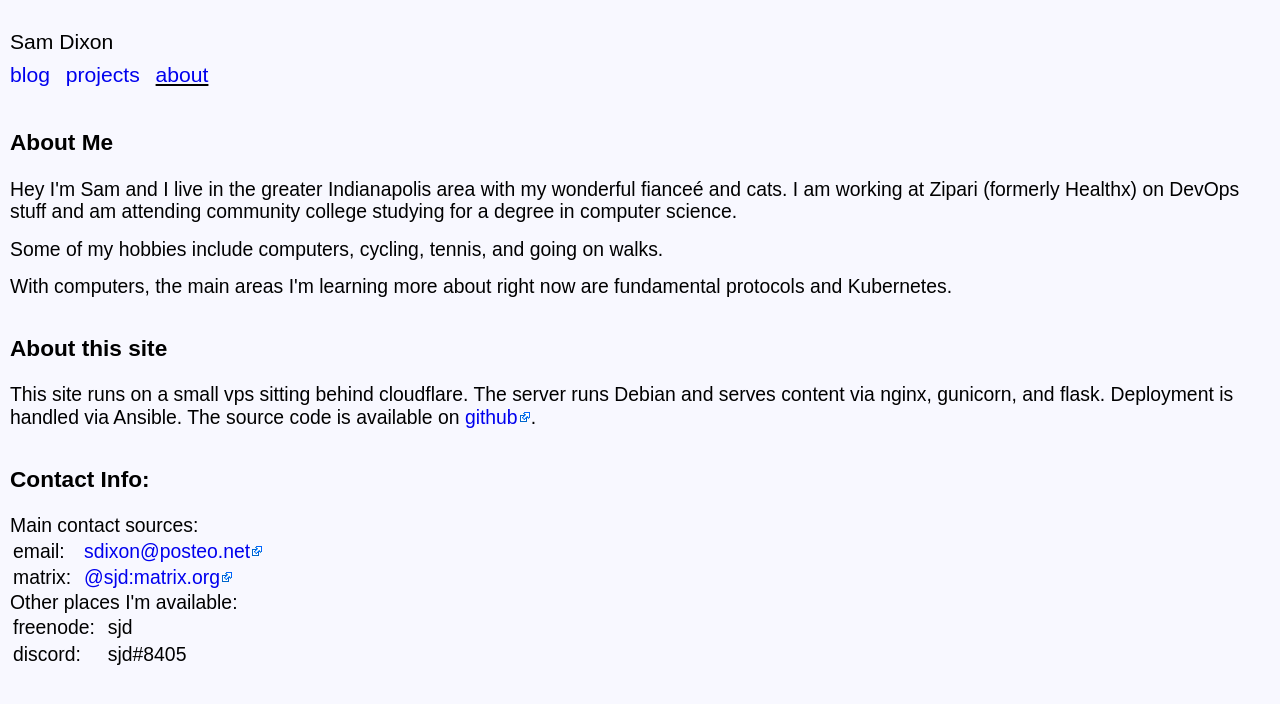
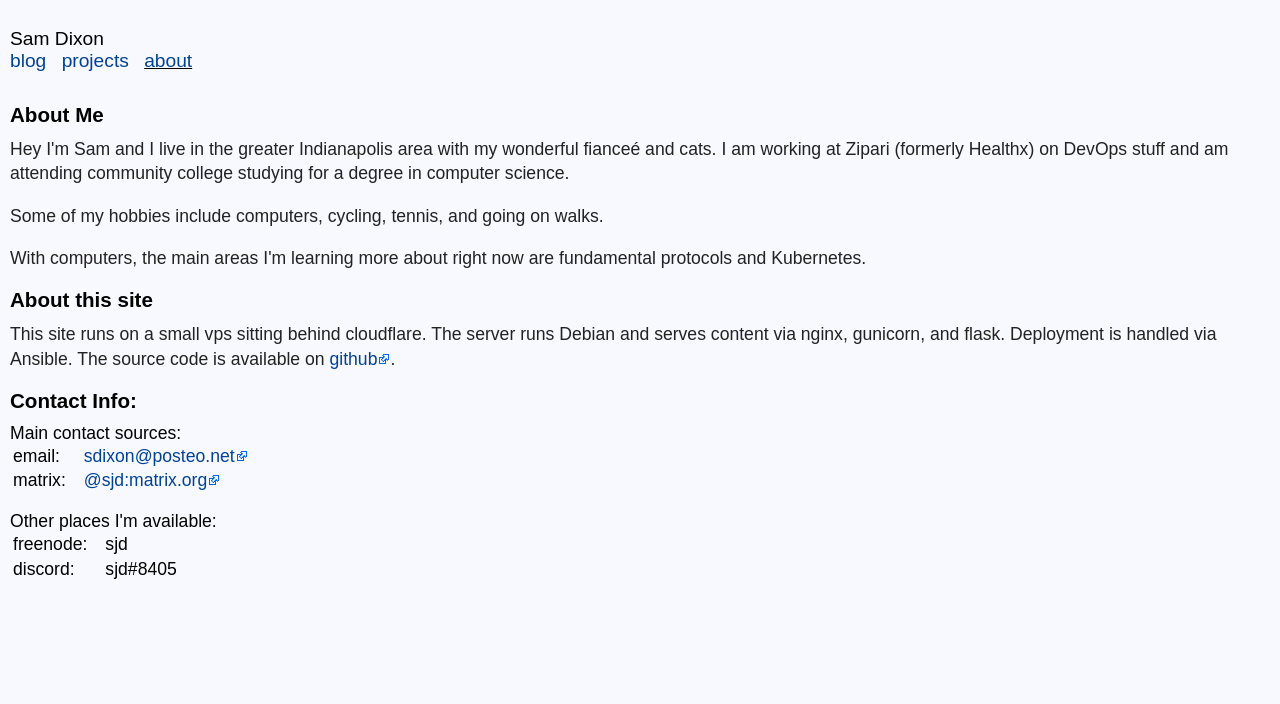
Before and after one commit to samdixon/sjd.im, a Flask app: page /about in a window 1280 px wide. Shown: the top 704 px of the page. Run offline with Flask 2, Linux system fonts and the light colour scheme.

Commit message:
Large style adjustment/cleanup

```diff
--- a/src/site/static/styles.css
+++ b/src/site/static/styles.css
@@ -1,17 +1,22 @@
+@import url("/static/font.css");
+
+/* Global Settings*/
 body {
     max-width: 100%;
-    font-family: Sans-Serif;
+    font-family: 'Source Sans 3', Sans-Serif;
     background-color: 	#f8f8ff;
-    font-size: 1.1em;
+}
+
+/* Global Font Settings*/
+h4 {
+    font-weight: 500;
+    margin: 0;
 }
 
 a {
+    color: #004394;
     text-decoration: none;
     word-wrap: break-word;
-}
-
-a:visited {
-    color: blue;
 }
 
 a[href^="https://"] {
@@ -24,22 +29,17 @@ a[href^="mailto:"] {
     padding-right: 13px;
 }
 
+/* Main Body Settings */
 #wrapper {
     max-width: 768px;
-    padding-left: 1em;
+    padding-left: .8em;
 }
 
+/* Nav */
 nav {
     padding-right: 15px;
-    padding-top: 1em;
+    padding-top: .8em;
     padding-bottom: 1em;
-}
-
-nav h4, section h4 {
-    font-weight: normal;
-    padding: 0;
-    padding-bottom: 8px;
-    margin: 0;
 }
 
 nav ul {
@@ -57,93 +57,119 @@ nav ul li.active {
     text-decoration: underline;
 }
 
+/* Section */
 section {
     padding: 0;
     margin: 0;
 }
 
-section p{
-    padding: 0 0 15px 0;
-    margin: 0;
+section h3 {
+    padding: 0;
+    margin: .5em 0;
+    font-weight: 600;
 }
 
-.header {
-    font-weight: bold;
-}
-section td {
-    padding-right: 10px;
+section p {
+    margin-top: 0;
+    padding: 0;
+    font-weight: 400;
+    line-height: 1.4;
+    color: #222;
 }
 
-.main {
+section ul {
+    margin-top: 0;
+    padding: 0;
+}
+
+section li {
+    list-style: none;
+}
+
+span.table-title {
     padding: 0;
     margin: 0;
 }
 
-.post * {
+table {
+    padding: 0 0 1em 0;
+    margin: 0;
+}
+
+th {
+    text-align: left;
+}
+
+td {
+    padding-right: 15px;
+}
+
+.post-header {
+    margin: 0 0 1em 0;
+}
+
+.post-header a {
     padding: 0;
+    margin: 0;
+    font-size: .8em;
+}
+
+.post-header h2 {
     margin: 0;
 }
 
 .post h5 {
-    padding: 0 0 1em 0;
     margin: 0;
     font-weight: normal;
 }
 
 .post pre {
-    padding-bottom: 1em;
-}
-.post code {
-    vertical-align: center;
+    font-size: 90%;
+    line-height: 1.2em;
+    font-family: "Courier 10 Pitch", Courier, monospace;
+    white-space: pre;
+    white-space: pre-wrap;
+    white-space: -moz-pre-wrap;
+    white-space: -o-pre-wrap;
+    height:1%;
+    width: auto;
     display: block;
-    padding-bottom: .5em;
-    padding-top: .5em;
-    padding-left: 1em;
-    margin: 0;
-    border-left: 5px solid black;
-    background-color: lightgray;
-    color: black;
-    overflow-x: scroll;
+    clear: both;
+    color: #555555;
+    padding: 1em 1em;
+    margin 0;
+    background: #f4f4f4;
+    border: solid 1px #e1e1e1
 }
 
-.post p{
-    padding-bottom: 1em;
+.post code {
+    font-size: 90%;
+    line-height: 1em;
+    font-family: monospace;
+    display: inline;
+    color: #555555;
+    background: #f4f4f4;
 }
 
 .post img {
     max-width: 100%
 }
 
-table {
-    padding: 0;
+
+/* Need this so the pic doesn't load in and visually shift the text */
+.pic-wrapper {
+    float: right;
+    padding: .1em 1em;
     margin: 0;
-}
-
-
-.pic-wrapper {
-    position: relative;
-    padding: 0;
-    margin: 0;
-    float: right;
-    display: inline;
     width: 252px;
     height: 359px;
 }
 
-.pic {
-    position: absolute;
+.pic-wrapper img {
+    width: 70%;
+    border-radius: 1px;
 }
 
 tr {
     padding: 0;
 }
-
-footer {
-    position: fixed;
-    left: 0;
-    bottom: 0;
-    width: 100%;
-    font-family: serif;
-    font-size: .6em;
-    padding-left: 1em;
-}
```
